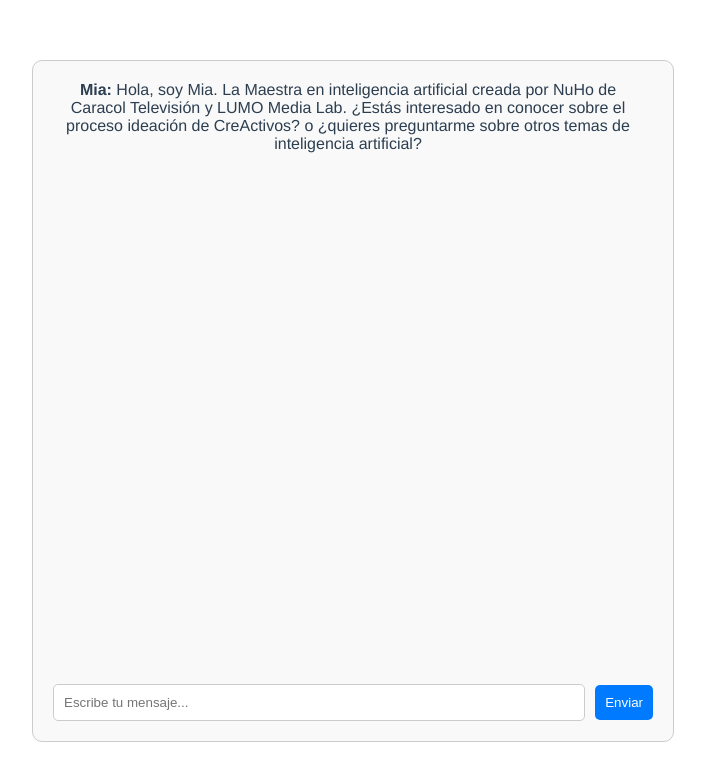
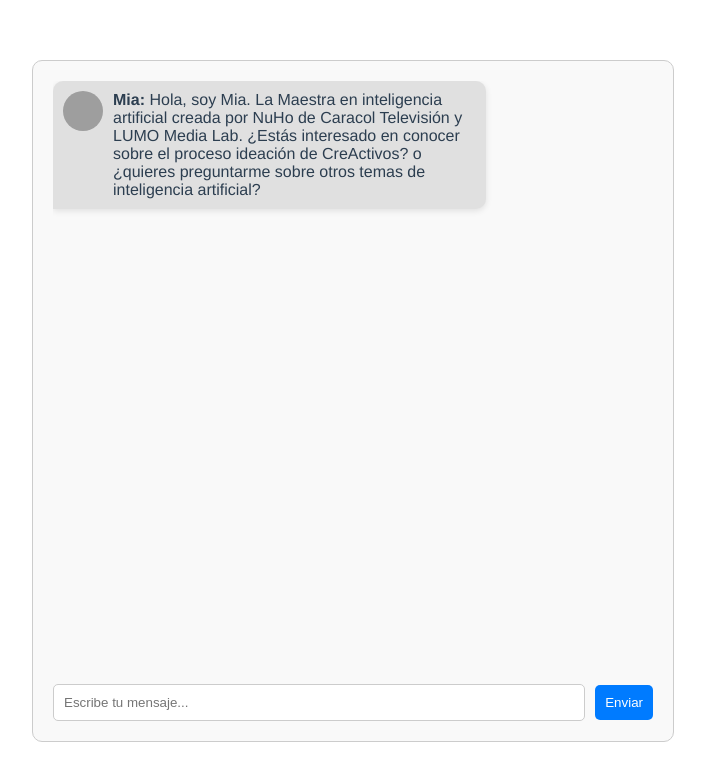
Before and after one commit to caviva/chat-practices, a Vue app: page / in a window 1280 px wide. Shown: the top 780 px of the page, without its empty margins (287-992 px from the left). Built offline with nearby package versions, Linux system fonts and the light colour scheme; grey boxes are pictures that could not be loaded.

Commit message:
Improvements GUI

```diff
--- a/public/index.html
+++ b/public/index.html
@@ -6,12 +6,12 @@
     <meta name="viewport" content="width=device-width,initial-scale=1.0">
     <link rel="icon" href="">
     <title>Chat Lumo</title>
+    <link rel="stylesheet" href="https://cdnjs.cloudflare.com/ajax/libs/font-awesome/6.0.0-beta3/css/all.min.css">
   </head>
   <body>
     <noscript>
       <strong>We're sorry but <%= htmlWebpackPlugin.options.title %> doesn't work properly without JavaScript enabled. Please enable it to continue.</strong>
     </noscript>
     <div id="app"></div>
-    <!-- built files will be auto injected -->
   </body>
 </html>
--- a/src/components/Chat.vue
+++ b/src/components/Chat.vue
@@ -1,24 +1,55 @@
 <template>
   <div class="chat-container">
     <div ref="messageContainer" class="messages">
-      <div v-for="(message, index) in messages" :key="index" class="message">
+      <div
+        v-for="(message, index) in messages"
+        :key="index"
+        :class="['message', message.sender === 'Yo' ? 'user-message' : 'bot-message']"
+      >
+        <img
+          v-if="message.sender === 'Mia'"
+          src="https://avatar.iran.liara.run/public/85"
+          alt="Mia Avatar"
+          class="avatar"
+        />
+        <img
+          v-else
+          src="https://avatar.iran.liara.run/public/44"
+          alt="User Avatar"
+          class="avatar"
+        />
+        <div class="message-content">
           <strong>{{ message.sender }}:</strong> {{ message.text }}
+        </div>
+      </div>
+      <div v-if="isTyping" class="typing-indicator">
+        <img
+          src="https://avatar.iran.liara.run/public/85"
+          alt="Mia Avatar"
+          class="avatar"
+        />
+        <div class="dots">
+          <div></div>
+          <div></div>
+          <div></div>
+        </div>
       </div>
     </div>
     <div class="input-area">
       <input
         v-model="userInput"
-        @keyup.enter="sendMessage"
+        @keyup.enter="debouncedSendMessage"
         :placeholder="isLoading ? 'Cargando...' : 'Escribe tu mensaje...'"
         :disabled="isLoading"
       />
-      <button @click="sendMessage" :disabled="isLoading">Enviar</button>
+      <button @click="debouncedSendMessage" :disabled="isLoading">Enviar</button>
     </div>
   </div>
 </template>
 
 <script>
 import axios from "axios";
+import debounce from "lodash.debounce";
 
 export default {
   data() {
@@ -26,25 +57,31 @@
       userInput: "",
       messages: [],
       conversationHistory: [],
-      isLoading: true, // Estado de carga
+      isLoading: true,
+      isTyping: false,
     };
   },
   async created() {
+    await this.loadSystemPrompt();
+    this.isLoading = false;
+  },
+  updated() {
+    this.scrollToBottom();
+  },
+  methods: {
+    async loadSystemPrompt() {
       try {
-      // Cargar el contenido del prompt desde el archivo .txt en el directorio public
         const response = await fetch("/system-prompt.txt");
         if (!response.ok) {
           throw new Error("Error al cargar el archivo del prompt del sistema.");
         }
         const systemPrompt = await response.text();
 
-      // Agregar el prompt del sistema al historial de la conversación
         this.conversationHistory.push({
           role: "system",
           content: systemPrompt,
         });
 
-      // Mia inicia la conversación
         const initialMessage =
           "Hola, soy Mia. La Maestra en inteligencia artificial creada por NuHo de Caracol Televisión y LUMO Media Lab. ¿Estás interesado en conocer sobre el proceso ideación de CreActivos? o ¿quieres preguntarme sobre otros temas de inteligencia artificial? ";
         this.messages.push({
@@ -52,30 +89,21 @@
           text: initialMessage,
         });
 
-      // Agregar el mensaje de Mia al historial de conversación
         this.conversationHistory.push({
           role: "assistant",
           content: initialMessage,
         });
 
-      this.isLoading = false; // Desactivar el estado de carga
-
-      // Desplazarse hacia abajo después de que Mia envíe el primer mensaje
         this.scrollToBottom();
       } catch (error) {
-      console.error("Error cargando el prompt del sistema:", error);
+        console.error("Error cargando el cerebro de Mia: ", error);
         this.messages.push({
           sender: "Mia",
           text:
-          "No pude cargar la información inicial. Por favor, intenta recargar la página.",
+            "No pude cargar el cerebro de Mia. Por favor, intenta recargar la página.",
         });
-      this.isLoading = false;
       }
     },
-  updated() {
-    this.scrollToBottom(); // Desplazar hacia abajo cuando se actualiza el componente
-  },
-  methods: {
     scrollToBottom() {
       const container = this.$refs.messageContainer;
       container.scrollTop = container.scrollHeight;
@@ -85,7 +113,6 @@
         return;
       }
 
-      // Añadir el mensaje del usuario al chat
       const userMessage = {
         role: "user",
         content: this.userInput,
@@ -97,9 +124,9 @@
       this.conversationHistory.push(userMessage);
       this.userInput = "";
       this.isLoading = true;
+      this.isTyping = true;
 
       try {
-        // Llamar a la API de OpenAI con el formato para chat completions
         const completion = await axios.post(
           "https://api.openai.com/v1/chat/completions",
           {
@@ -114,14 +141,12 @@
           }
         );
 
-        // Añadir la respuesta del bot al chat
         const aiResponse = completion.data.choices[0].message.content;
         this.messages.push({
           sender: "Mia",
           text: aiResponse,
         });
 
-        // Actualizar el historial de la conversación con la respuesta del asistente
         this.conversationHistory.push({
           role: "assistant",
           content: aiResponse,
@@ -134,8 +159,12 @@
         });
       } finally {
         this.isLoading = false;
+        this.isTyping = false;
       }
     },
+    debouncedSendMessage: debounce(function () {
+      this.sendMessage();
+    }, 300),
   },
 };
 </script>
@@ -144,7 +173,7 @@
 .chat-container {
   display: flex;
   flex-direction: column;
-  height: 80vh; /* Ocupa toda la altura de la pantalla */
+  height: 80vh;
   max-width: 600px;
   margin: 0 auto;
   padding: 20px;
@@ -154,15 +183,85 @@
 }
 
 .messages {
-  flex: 1; /* Toma todo el espacio disponible */
+  flex: 1;
   overflow-y: auto;
   margin-bottom: 20px;
-  padding-right: 10px; /* Añadir padding para scroll */
+  padding-right: 10px;
+  transition: all 0.3s ease;
 }
 
 .message {
+  display: flex;
+  align-items: flex-start;
   margin-bottom: 10px;
   word-wrap: break-word;
+  padding: 10px;
+  border-radius: 10px;
+  box-shadow: 0 2px 6px rgba(0, 0, 0, 0.1);
+  transition: all 0.3s ease;
+  max-width: 70%;
+}
+
+.bot-message {
+  background-color: #e0e0e0;
+  text-align: left;
+  margin-right: auto;
+  border-bottom-left-radius: 0;
+  opacity: 0;
+  animation: fadeIn 0.5s forwards;
+}
+
+.user-message {
+  background-color: #007bff;
+  color: white;
+  text-align: right;
+  margin-left: auto;
+  border-bottom-right-radius: 0;
+  opacity: 0;
+  animation: fadeIn 0.5s forwards;
+}
+
+.message-content {
+  max-width: 100%;
+}
+
+.avatar {
+  width: 40px;
+  height: 40px;
+  border-radius: 50%;
+  margin-right: 10px;
+}
+
+.typing-indicator {
+  display: flex;
+  align-items: center;
+  margin-left: auto;
+}
+
+.dots {
+  display: flex;
+  justify-content: space-between;
+  width: 20px;
+}
+
+.dots div {
+  width: 6px;
+  height: 6px;
+  background-color: #555;
+  border-radius: 50%;
+  animation: blink 1s infinite;
+}
+
+@keyframes blink {
+  50% {
+    opacity: 0;
+  }
+}
+
+@keyframes fadeIn {
+  to {
+    opacity: 1;
+  }
 }
 
 .input-area {
@@ -185,10 +284,12 @@
   background-color: #007bff;
   color: white;
   cursor: pointer;
+  transition: background-color 0.3s ease, transform 0.3s ease;
 }
 
 button:hover {
   background-color: #0056b3;
+  transform: scale(1.05);
 }
 
 button:disabled {
```
Lines whose indentation alone changed are shown as unchanged.
